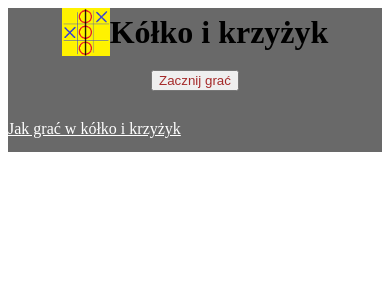
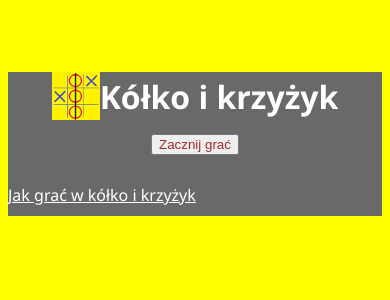
Before and after one commit to TomekByczek/kolkokrzyzyk-ng, an Angular app: page / in a window 390 px wide. Shown: the top 300 px of the page. Built offline with nearby package versions, Linux system fonts and the light colour scheme.

Commit message:
final version of tic tac toe
added styles cleanup and html structure refactor

```diff
--- a/src/app/app.component.scss
+++ b/src/app/app.component.scss
@@ -0,0 +1,4 @@
+:host{
+  display: grid;
+  grid-area: page-content;
+}
--- a/src/app/game/game.component.html
+++ b/src/app/game/game.component.html
@@ -1,6 +1,6 @@
 
-<div class="page-content">
-    <div class="header"><img src="./favicon1.png" alt="logo - Kółko krzyżyk">
+
+    <div class="header"><img src="./assets/favicon1.png" alt="logo - Kółko krzyżyk">
         <h1> Kółko i krzyżyk</h1>
     </div>
     <nav class="navigation">
@@ -30,4 +30,3 @@
     </div>
     <div class="footer"><a href="https://pl.wikipedia.org/wiki/K%C3%B3%C5%82ko_i_krzy%C5%BCyk" target="_blank">Jak grać w kółko i krzyżyk</a>
     </div>
-</div>
--- a/src/app/game/game.component.scss
+++ b/src/app/game/game.component.scss
@@ -2,37 +2,12 @@ img
 {
     height: 100%;
 }
-body
-{
-    background-color: dimgray;
-    color: white;
-    font-family: 'segoe ui';
-    display: grid;
-    grid-template-columns: 4em 1fr 4em ;
-    grid-template-rows: 4em 1fr 4em;
-    grid-template-areas:
-    "left-margin top-margin right-margin"
-    "left-margin page-content right-margin"
-    "left-margin bottom-margin right-margin";
-}
-@media(max-width : 460px)
-{
-body
-    {
-        background-color: yellow;
-        display: grid;
-        grid-template-columns: 1fr ;
-        grid-template-rows: 4em 1fr ;
-        grid-template-areas:
-        "top-margin"
-        "page-content";
-    }
-}
-.page-content
+
+
+:host
 {
     background-color: dimgray;
     display: grid;
-    grid-area: page-content;
     grid-template-columns: 1fr;
     grid-template-rows: 3em 1em 1fr 2em;
     grid-template-areas:
--- a/src/styles.scss
+++ b/src/styles.scss
@@ -1 +1,27 @@
 /* You can add global styles to this file, and also import other style files */
+body
+{
+    background-color: dimgray;
+    color: white;
+    font-family: 'segoe ui';
+    display: grid;
+    grid-template-columns: 4em 1fr 4em ;
+    grid-template-rows: 4em 1fr 4em;
+    grid-template-areas:
+    "left-margin top-margin right-margin"
+    "left-margin page-content right-margin"
+    "left-margin bottom-margin right-margin";
+}
+@media(max-width : 460px)
+{
+body
+    {
+        background-color: yellow;
+        display: grid;
+        grid-template-columns: 1fr ;
+        grid-template-rows: 4em 1fr ;
+        grid-template-areas:
+        "top-margin"
+        "page-content";
+    }
+}
```
Also changed, not shown: src/app/app.component.html (line endings or trailing spaces), src/app/app.component.ts (line endings or trailing spaces), src/assets/favicon1.png (renamed from src/favicon1.png).
